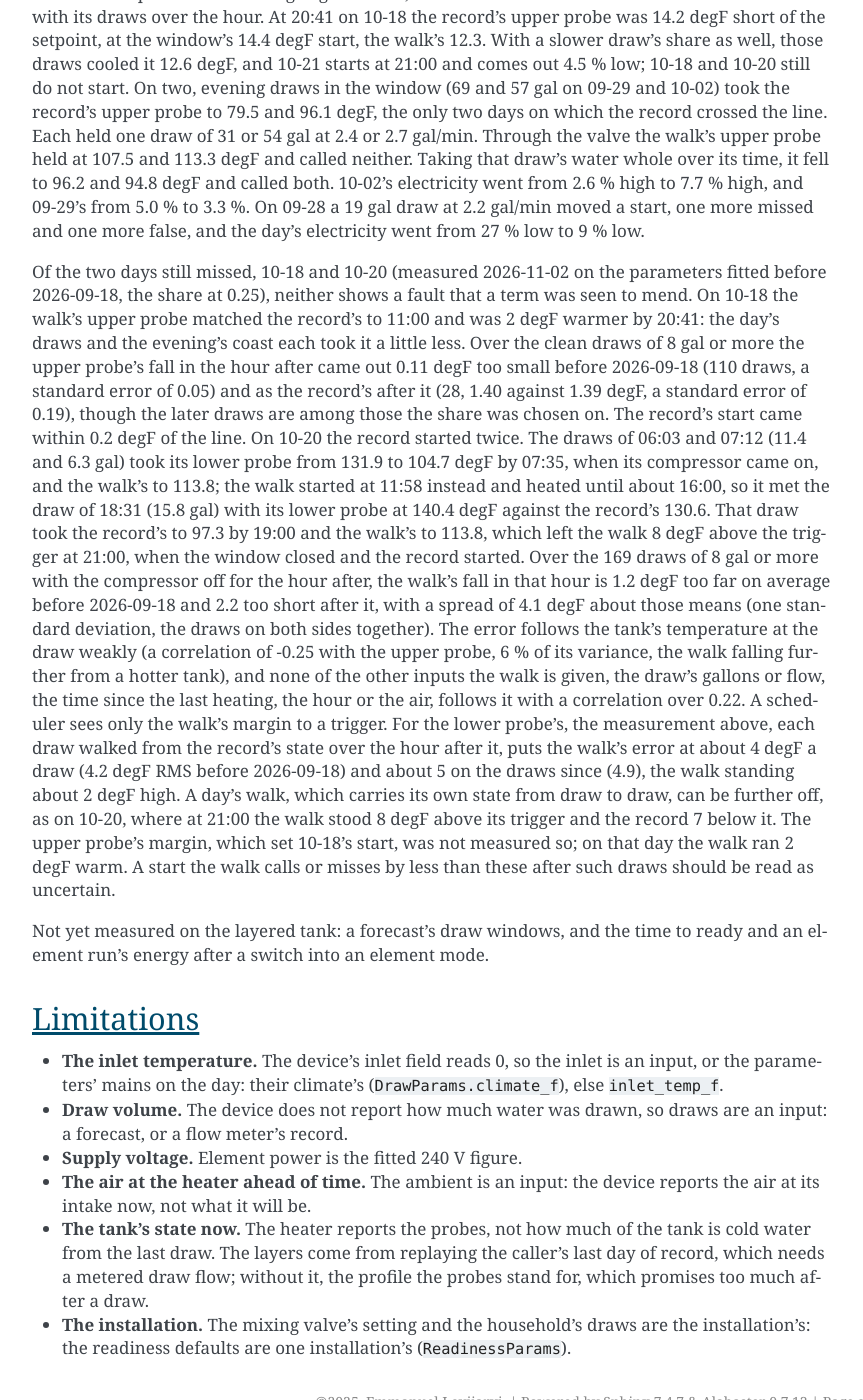
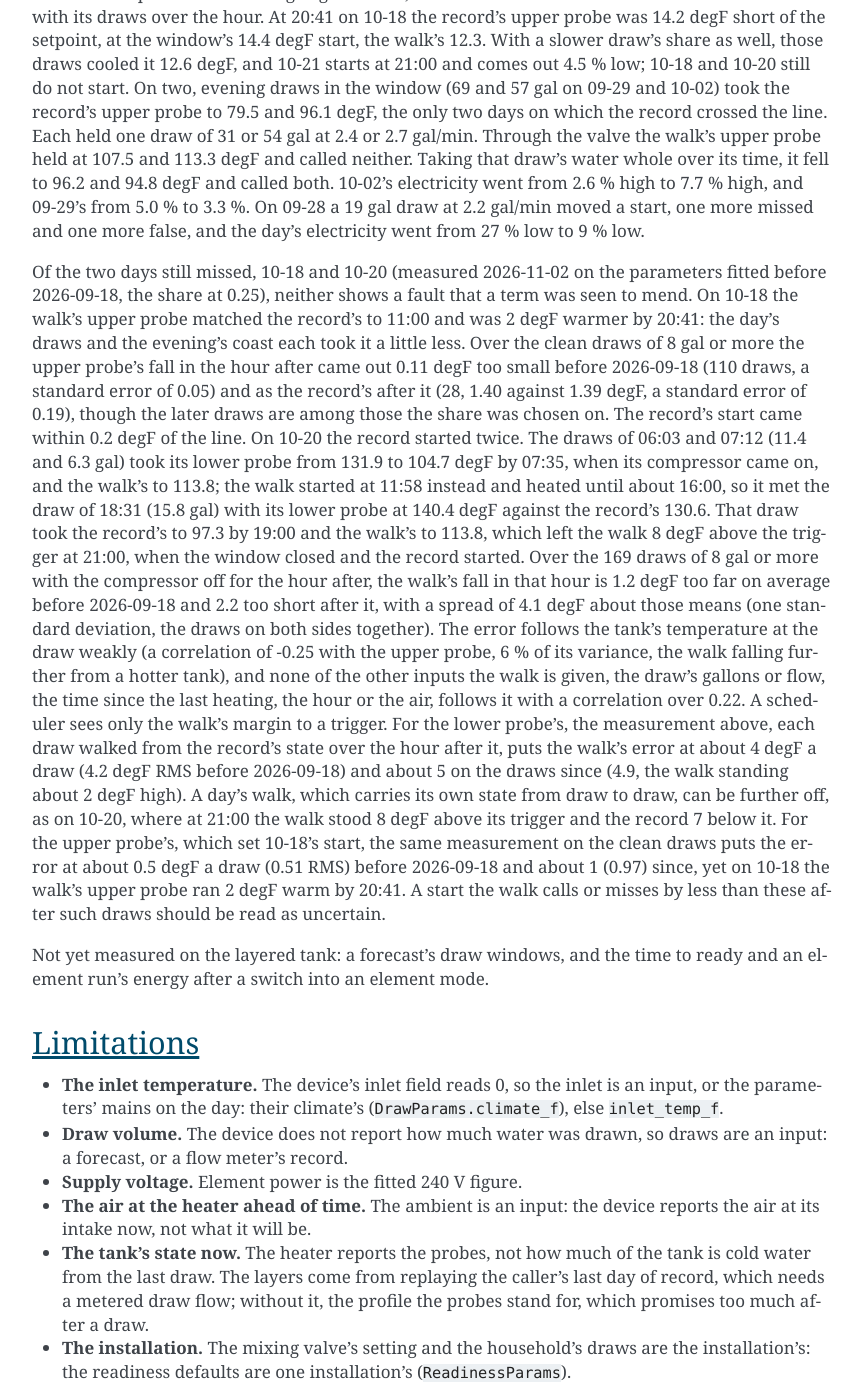
Before and after one commit to eman/nwp500-python, a Sphinx documentation site: the page built from docs/explanation/simulator.rst, in a window 1280 px wide and 1400 px high, scrolled down 9867 px. Shown: the whole window, without its empty margins (338-1201 px from the left). Built offline with Sphinx 7.4.7, drawn with Linux system fonts in a browser that asks for light colours.

Commit message:
docs(sim): the missed days' upper-probe margin, measured as the lower's
The upper probe's error over the hour after a clean draw is 0.51 degF
RMS before 2026-09-18 and 0.97 since, against 10-18's 2 degF warm by
20:41; the walk stands 2 degF high only on the later draws.

```diff
--- a/docs/explanation/simulator.rst
+++ b/docs/explanation/simulator.rst
@@ -599,13 +599,15 @@ follows it with a correlation over 0.22. A scheduler sees only the
 walk's margin to a trigger. For the lower probe's, the measurement
 above, each draw walked from the record's state over the hour after it,
 puts the walk's error at about 4 degF a draw (4.2 degF RMS before
-2026-09-18) and about 5 on the draws since (4.9), the walk standing
-about 2 degF high. A day's walk, which carries its own state from draw
-to draw, can be further off, as on 10-20, where at 21:00 the walk stood
-8 degF above its trigger and the record 7 below it. The upper probe's
-margin, which set 10-18's start, was not measured so; on that day the
-walk ran 2 degF warm. A start the walk calls or misses by less than
-these after such draws should be read as uncertain.
+2026-09-18) and about 5 on the draws since (4.9, the walk standing about
+2 degF high). A day's walk, which carries its own state from draw to
+draw, can be further off, as on 10-20, where at 21:00 the walk stood 8
+degF above its trigger and the record 7 below it. For the upper probe's,
+which set 10-18's start, the same measurement on the clean draws puts
+the error at about 0.5 degF a draw (0.51 RMS) before 2026-09-18 and
+about 1 (0.97) since, yet on 10-18 the walk's upper probe ran 2 degF
+warm by 20:41. A start the walk calls or misses by less than these after
+such draws should be read as uncertain.
 
 Not yet measured on the layered tank: a forecast's draw windows, and
 the time to ready and an element run's energy after a switch into an
```
